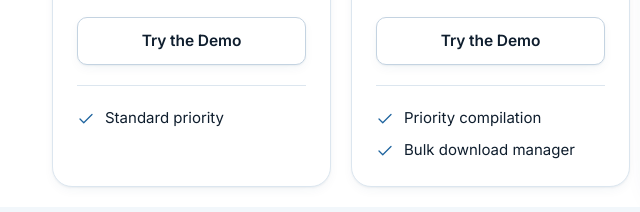
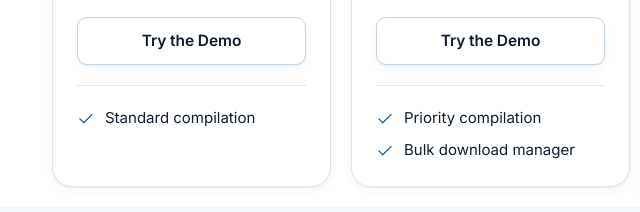
Before and after one commit to sumeetzade/incoinfo-website, a website built with Vite: page docs/index.html in a window 1280 px wide. Shown: the part 2708-2920 px from the top of the page, 0-640 px from the left. Built offline with nearby package versions, Linux system fonts and the light colour scheme.

Commit message:
Pricing: Professional shows Standard compilation
Co-Authored-By: Claude Opus 5.5 <noreply@anthropic.com>

```diff
--- a/docs/index.html
+++ b/docs/index.html
@@ -417,7 +417,7 @@
         <p class="pack-unit num">₹500 per company</p>
         <a class="btn btn-secondary pack-cta" href="https://demodpd.incoinfo.com/" target="_blank" rel="noopener">Try the Demo</a>
         <ul class="checklist pack-extras">
-          <li><svg class="icon" aria-hidden="true" focusable="false" xmlns="http://www.w3.org/2000/svg" width="24" height="24" viewBox="0 0 24 24" fill="none" stroke="currentColor" stroke-width="2" stroke-linecap="round" stroke-linejoin="round" > <path d="M20 6 9 17l-5-5" /> </svg><span>Standard priority</span></li>
+          <li><svg class="icon" aria-hidden="true" focusable="false" xmlns="http://www.w3.org/2000/svg" width="24" height="24" viewBox="0 0 24 24" fill="none" stroke="currentColor" stroke-width="2" stroke-linecap="round" stroke-linejoin="round" > <path d="M20 6 9 17l-5-5" /> </svg><span>Standard compilation</span></li>
         </ul>
       </article>
 
--- a/docs/pricing/index.html
+++ b/docs/pricing/index.html
@@ -190,7 +190,7 @@
         <p class="pack-unit num">₹500 per company</p>
         <a class="btn btn-secondary pack-cta" href="https://demodpd.incoinfo.com/" target="_blank" rel="noopener">Try the Demo</a>
         <ul class="checklist pack-extras">
-          <li><svg class="icon" aria-hidden="true" focusable="false" xmlns="http://www.w3.org/2000/svg" width="24" height="24" viewBox="0 0 24 24" fill="none" stroke="currentColor" stroke-width="2" stroke-linecap="round" stroke-linejoin="round" > <path d="M20 6 9 17l-5-5" /> </svg><span>Standard priority</span></li>
+          <li><svg class="icon" aria-hidden="true" focusable="false" xmlns="http://www.w3.org/2000/svg" width="24" height="24" viewBox="0 0 24 24" fill="none" stroke="currentColor" stroke-width="2" stroke-linecap="round" stroke-linejoin="round" > <path d="M20 6 9 17l-5-5" /> </svg><span>Standard compilation</span></li>
         </ul>
       </article>
 
--- a/partials/pricing-packs.html
+++ b/partials/pricing-packs.html
@@ -14,7 +14,7 @@
         <p class="pack-unit num">₹500 per company</p>
         <a class="btn btn-secondary pack-cta" href="%PORTAL_URL%/">Try the Demo</a>
         <ul class="checklist pack-extras">
-          <li>{{icon:check}}<span>Standard priority</span></li>
+          <li>{{icon:check}}<span>Standard compilation</span></li>
         </ul>
       </article>
 
```
